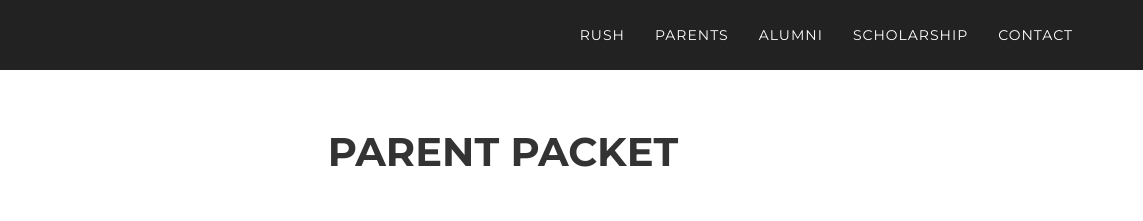
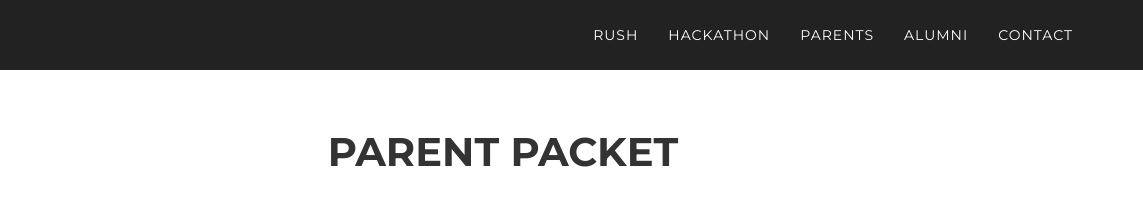
Before and after one commit to Triangle-Fraternity-UW/triangleuw.com, a website: page parents.html in a window 1280 px wide. Shown: the top 221 px of the page, 137-1280 px from the left. Drawn offline with Linux system fonts and the light colour scheme; a web font is replaced by a local one.

Commit message:
Fixed links on parents.html

```diff
--- a/parents.html
+++ b/parents.html
@@ -86,13 +86,13 @@
                         <a class="page-scroll" href="rush.html">Rush</a>
                     </li>
                     <li>
+                        <a class="page-scroll" href="hackathon.html">Hackathon</a>
+                    </li>
+                    <li>
                         <a class="page-scroll" href="parents.html">Parents</a>
                     </li>
                     <li>
                         <a class="page-scroll" href="alumni.html">Alumni</a>
-                    </li>
-                    <li>
-                        <a class="page-scroll" href="scholarship.html">Scholarship</a>
                     </li>
                     <li>
                         <a class="page-scroll" href="contact.html">Contact</a>
```
